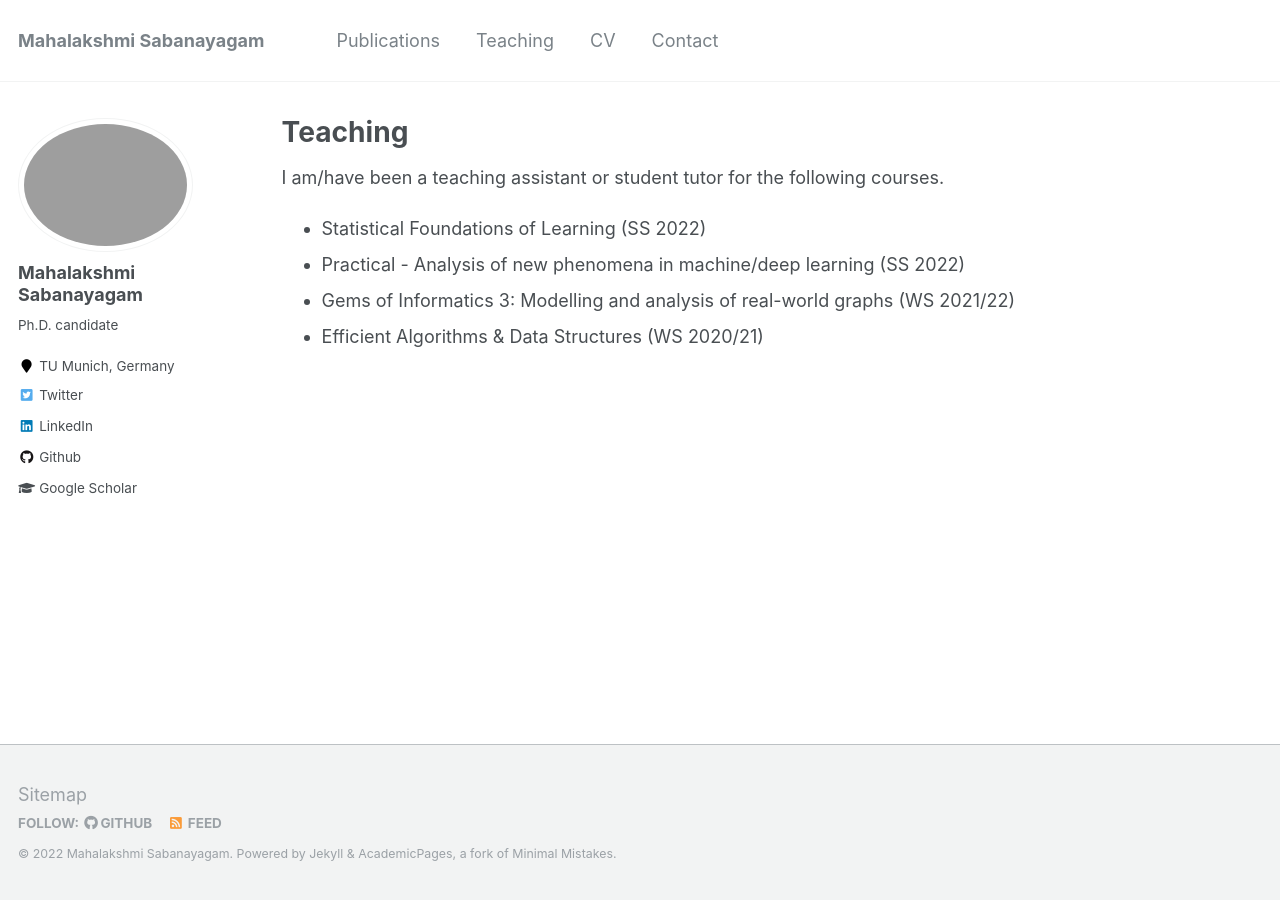
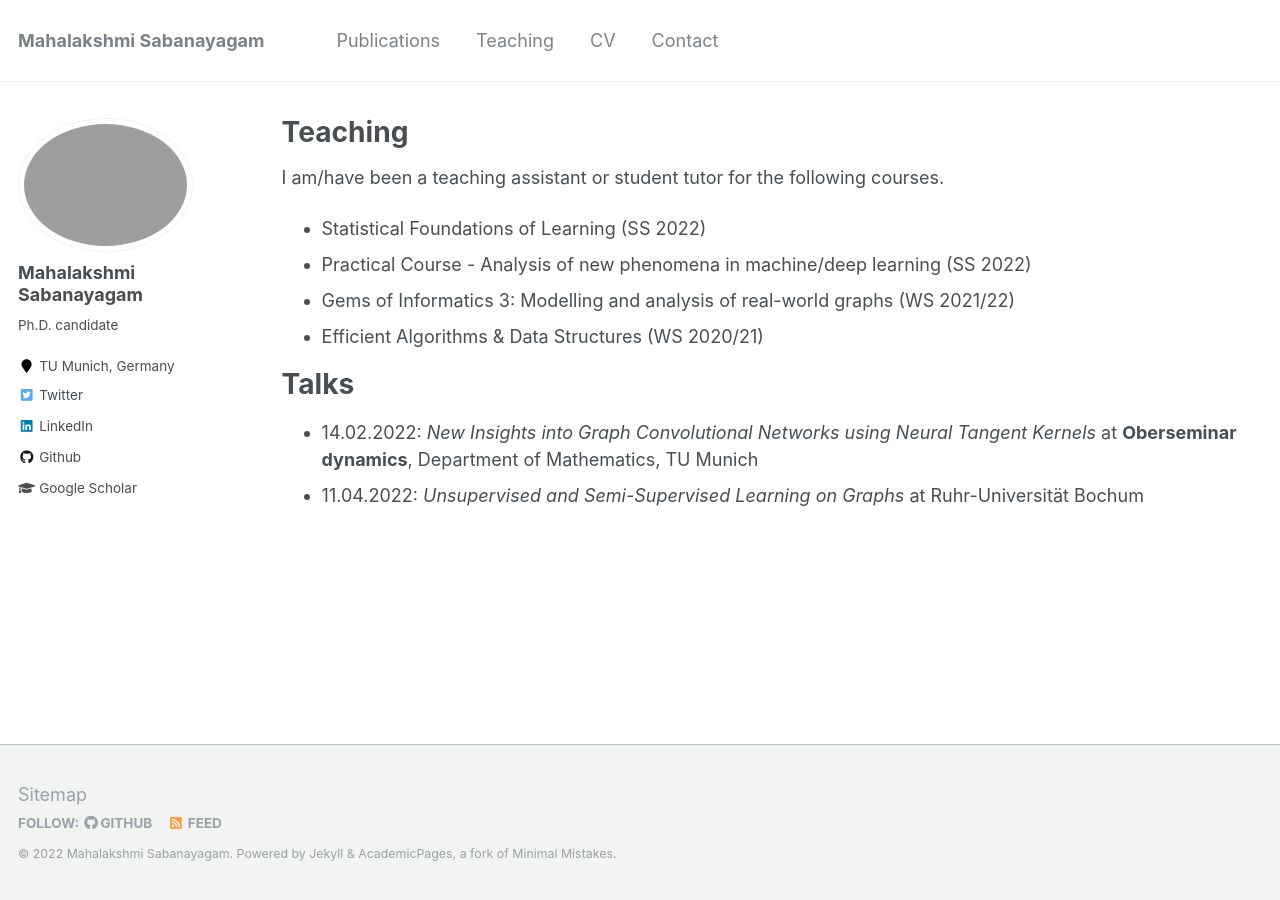
Before and after one commit to mahalakshmi-sabanayagam/mahalakshmi-sabanayagam.github.io, a Jekyll site: the page built from _pages/teaching.md, in a window 1280 px wide. Built offline with Jekyll 4.4.1, drawn with Linux system fonts in a browser that asks for light colours.

```diff
--- a/_pages/teaching.md
+++ b/_pages/teaching.md
@@ -7,6 +7,10 @@ author_profile: true
 
 I am/have been a teaching assistant or student tutor for the following courses.
 * Statistical Foundations of Learning (SS 2022)
-* Practical - Analysis of new phenomena in machine/deep learning (SS 2022)
+* Practical Course - Analysis of new phenomena in machine/deep learning (SS 2022)
 * Gems of Informatics 3: Modelling and analysis of real-world graphs (WS 2021/22)
 * Efficient Algorithms & Data Structures (WS 2020/21)
+
+# Talks
+* 14.02.2022: *New Insights into Graph Convolutional Networks using Neural Tangent Kernels* at **Oberseminar dynamics**, Department of Mathematics, TU Munich
+* 11.04.2022: *Unsupervised and Semi-Supervised Learning on Graphs* at Ruhr-Universität Bochum
```
Also changed, not shown: _pages/publications.md (+1 -1 lines), 1 other file.
